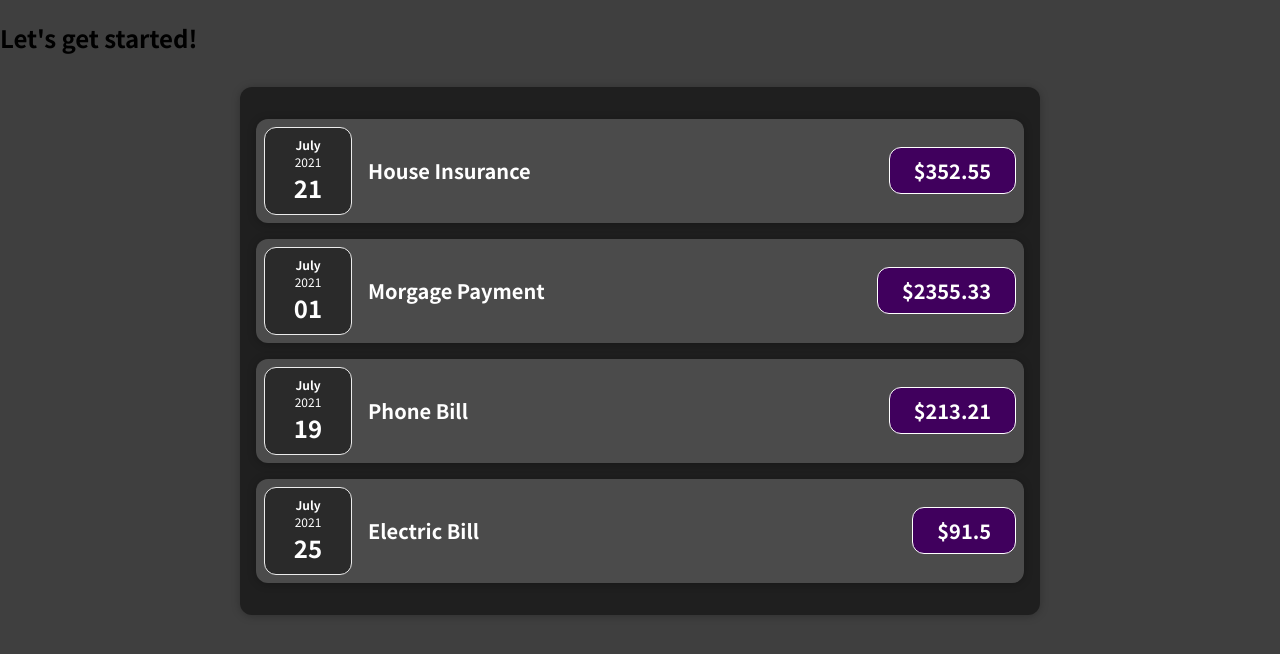
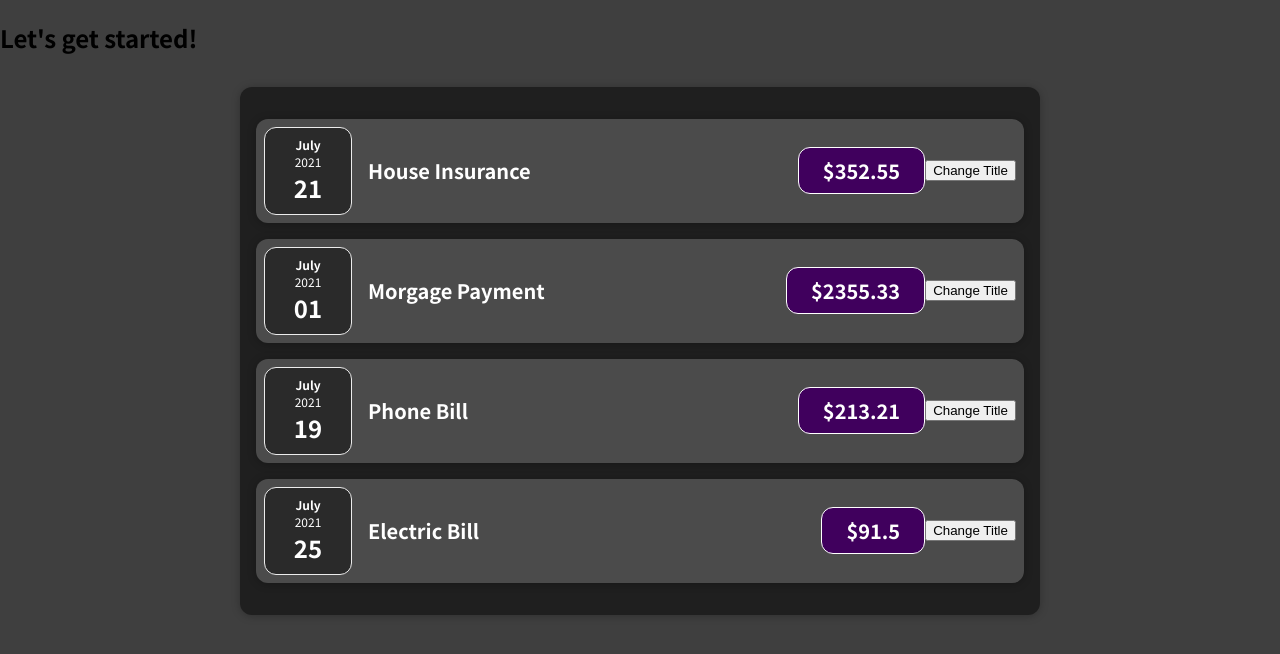
Before and after one commit to andrewrey/react-complete-guideProject1, a React (Create React App) app: page / in a window 1280 px wide. Shown: the top 654 px of the page. Built offline with nearby package versions, Linux system fonts and the light colour scheme.

Commit message:
learning how to use useState

```diff
--- a/src/components/Expenses/ExpenseItem.js
+++ b/src/components/Expenses/ExpenseItem.js
@@ -1,15 +1,23 @@
+import { useState } from "react";
+
 import "./ExpenseItem.css";
 import ExpenseDate from "./ExpenseDate";
 import Card from "../UI/Card";
 
 const ExpenseItem = ({ title, amount, date }) => {
+  const [h2Title, setH2Title] = useState(title);
+  const clickHandler = () => {
+    setH2Title("Updated");
+    console.log(h2Title);
+  };
   return (
     <Card className="expense-item">
       <ExpenseDate date={date} />
       <div className="expense-item__description">
-        <h2>{title}</h2>
+        <h2>{h2Title}</h2>
         <div className="expense-item__price">${amount}</div>
       </div>
+      <button onClick={clickHandler}>Change Title</button>
     </Card>
   );
 };
```
Also changed, not shown: 1 other file (tests, documents, lock files or other folders).
